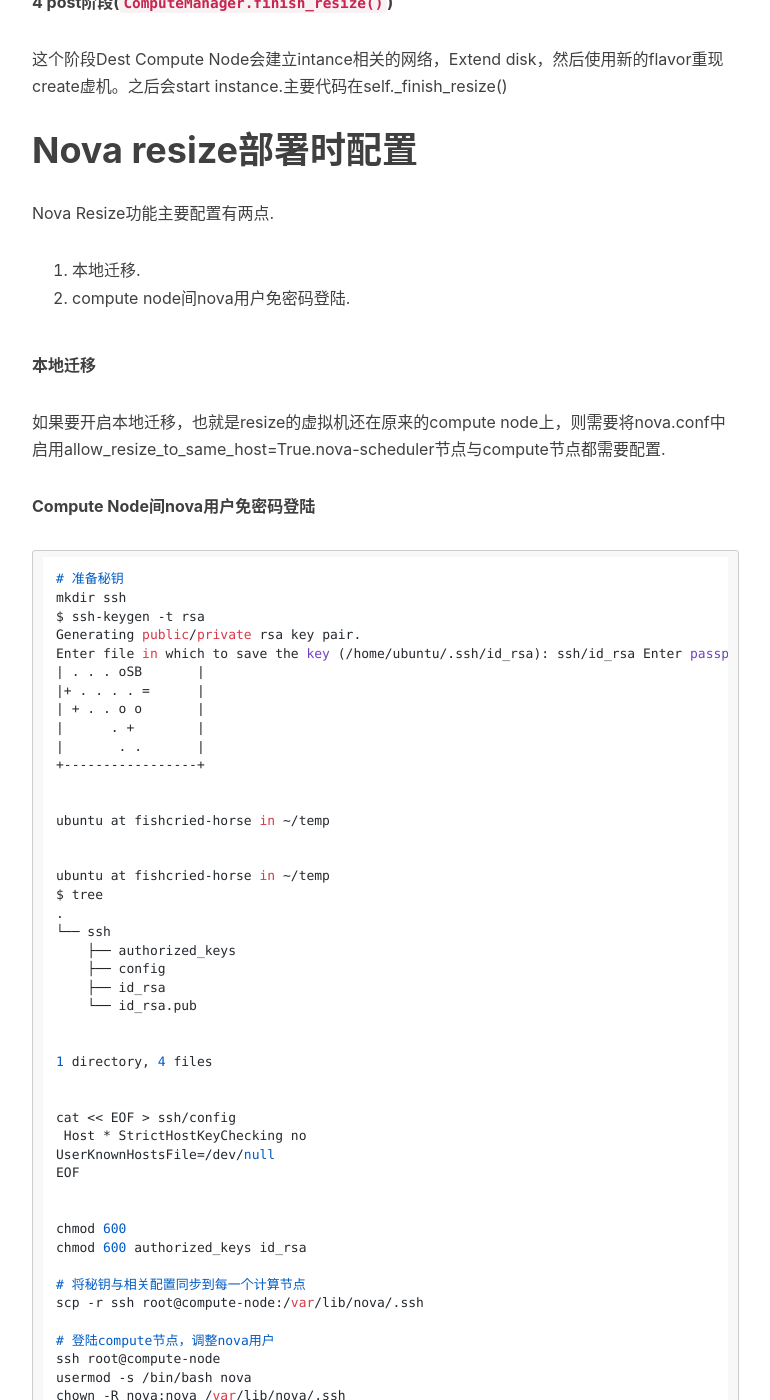
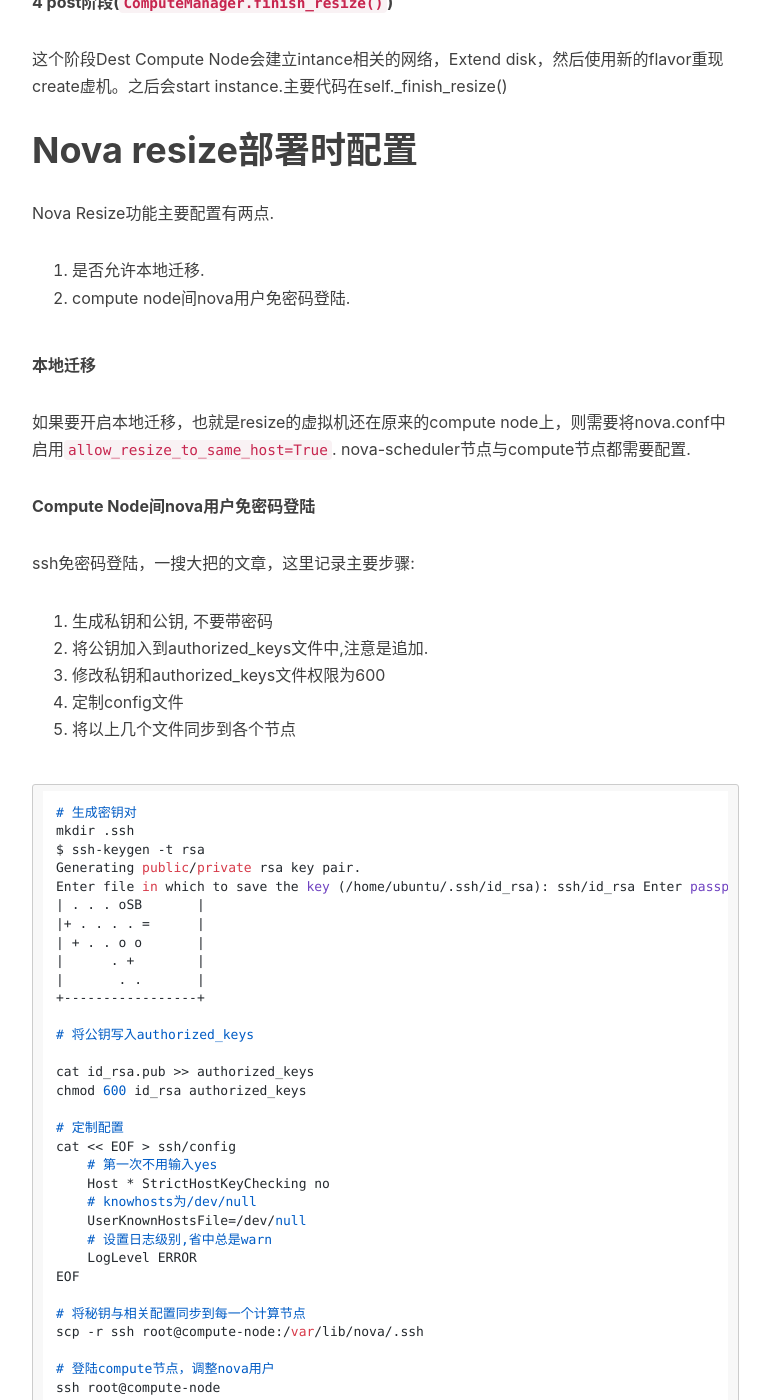
Before and after one commit to fishcried/fishcried.github.io, a Jekyll site: the page built from _posts/2016-02-05-nova-resize-notes.md, in a window 1280 px wide and 1400 px high, scrolled down 3732 px. Shown: the whole window, without its empty margins (233-1003 px from the left). Built offline with Jekyll 4.4.1, drawn with Linux system fonts in a browser that asks for light colours; nearby versions of some CDN libraries; comment, search, counter and statistics services are not loaded; some of the changed text lies outside the part shown.

Commit message:
update config.

````diff
--- a/_posts/2016-02-05-nova-resize-notes.md
+++ b/_posts/2016-02-05-nova-resize-notes.md
@@ -67,73 +67,75 @@
 
 Nova Resize功能主要配置有两点.
 
-1. 本地迁移.
+1. 是否允许本地迁移.
 2. compute node间nova用户免密码登陆.
 
 **本地迁移**
 
-如果要开启本地迁移，也就是resize的虚拟机还在原来的compute node上，则需要将nova.conf中启用allow_resize_to_same_host=True.nova-scheduler节点与compute节点都需要配置.
+如果要开启本地迁移，也就是resize的虚拟机还在原来的compute node上，则需要将nova.conf中启用`allow_resize_to_same_host=True`. nova-scheduler节点与compute节点都需要配置.
 
 **Compute Node间nova用户免密码登陆**
 
-    # 准备秘钥
-    mkdir ssh
-    $ ssh-keygen -t rsa
-    Generating public/private rsa key pair.
-    Enter file in which to save the key (/home/ubuntu/.ssh/id_rsa): ssh/id_rsa
-    Enter passphrase (empty for no passphrase):
-    Enter same passphrase again:
-    Your identification has been saved in ssh/id_rsa.
-    Your public key has been saved in ssh/id_rsa.pub.
-    The key fingerprint is:
-    15:a8:43:8b:23:3a:73:77:db:36:65:18:cf:d0:22:55 ubuntu@fishcried-horse
-    The key's randomart image is:
-    +--[ RSA 2048]----+
-    |         oE      |
-    |      . o  .     |
-    |     o + ..      |
-    |  . o = +..      |
-    | . . . oSB       |
-    |+ . . . . =      |
-    | + . . o o       |
-    |      . +        |
-    |       . .       |
-    +-----------------+
+ssh免密码登陆，一搜大把的文章，这里记录主要步骤:
 
+1. 生成私钥和公钥, 不要带密码
+2. 将公钥加入到authorized_keys文件中,注意是追加.
+3. 修改私钥和authorized_keys文件权限为600
+4. 定制config文件
+4. 将以上几个文件同步到各个节点
 
-    ubuntu at fishcried-horse in ~/temp
+```
+# 生成密钥对
+mkdir .ssh
+$ ssh-keygen -t rsa
+Generating public/private rsa key pair.
+Enter file in which to save the key (/home/ubuntu/.ssh/id_rsa): ssh/id_rsa
+Enter passphrase (empty for no passphrase):
+Enter same passphrase again:
+Your identification has been saved in ssh/id_rsa.
+Your public key has been saved in ssh/id_rsa.pub.
+The key fingerprint is:
+15:a8:43:8b:23:3a:73:77:db:36:65:18:cf:d0:22:55 ubuntu@fishcried-horse
+The key's randomart image is:
++--[ RSA 2048]----+
+|         oE      |
+|      . o  .     |
+|     o + ..      |
+|  . o = +..      |
+| . . . oSB       |
+|+ . . . . =      |
+| + . . o o       |
+|      . +        |
+|       . .       |
++-----------------+
 
+# 将公钥写入authorized_keys
 
-    ubuntu at fishcried-horse in ~/temp
-    $ tree
-    .
-    └── ssh
-        ├── authorized_keys
-        ├── config
-        ├── id_rsa
-        └── id_rsa.pub
+cat id_rsa.pub >> authorized_keys
+chmod 600 id_rsa authorized_keys
 
+# 定制配置
+cat << EOF > ssh/config
+    # 第一次不用输入yes
+    Host * StrictHostKeyChecking no
+    # knowhosts为/dev/null
+    UserKnownHostsFile=/dev/null
+    # 设置日志级别,省中总是warn
+    LogLevel ERROR
+EOF
 
-    1 directory, 4 files
+# 将秘钥与相关配置同步到每一个计算节点
+scp -r ssh root@compute-node:/var/lib/nova/.ssh
 
+# 登陆compute节点，调整nova用户
+ssh root@compute-node
+usermod -s /bin/bash nova
+chown -R nova:nova /var/lib/nova/.ssh
 
-    cat << EOF > ssh/config
-     Host * StrictHostKeyChecking no
-    UserKnownHostsFile=/dev/null
-    EOF
+# 测试联通性
 
+ssh compute-node-1
 
-    chmod 600
-    chmod 600 authorized_keys id_rsa
+```
 
-    # 将秘钥与相关配置同步到每一个计算节点
-    scp -r ssh root@compute-node:/var/lib/nova/.ssh
-
-    # 登陆compute节点，调整nova用户
-    ssh root@compute-node
-    usermod -s /bin/bash nova
-    chown -R nova:nova /var/lib/nova/.ssh
-
-    # 测试联通性
-
-    ssh compute-node-1
+>  上面配置中修改nova用户的shell非常重要，不要忘记.
````
